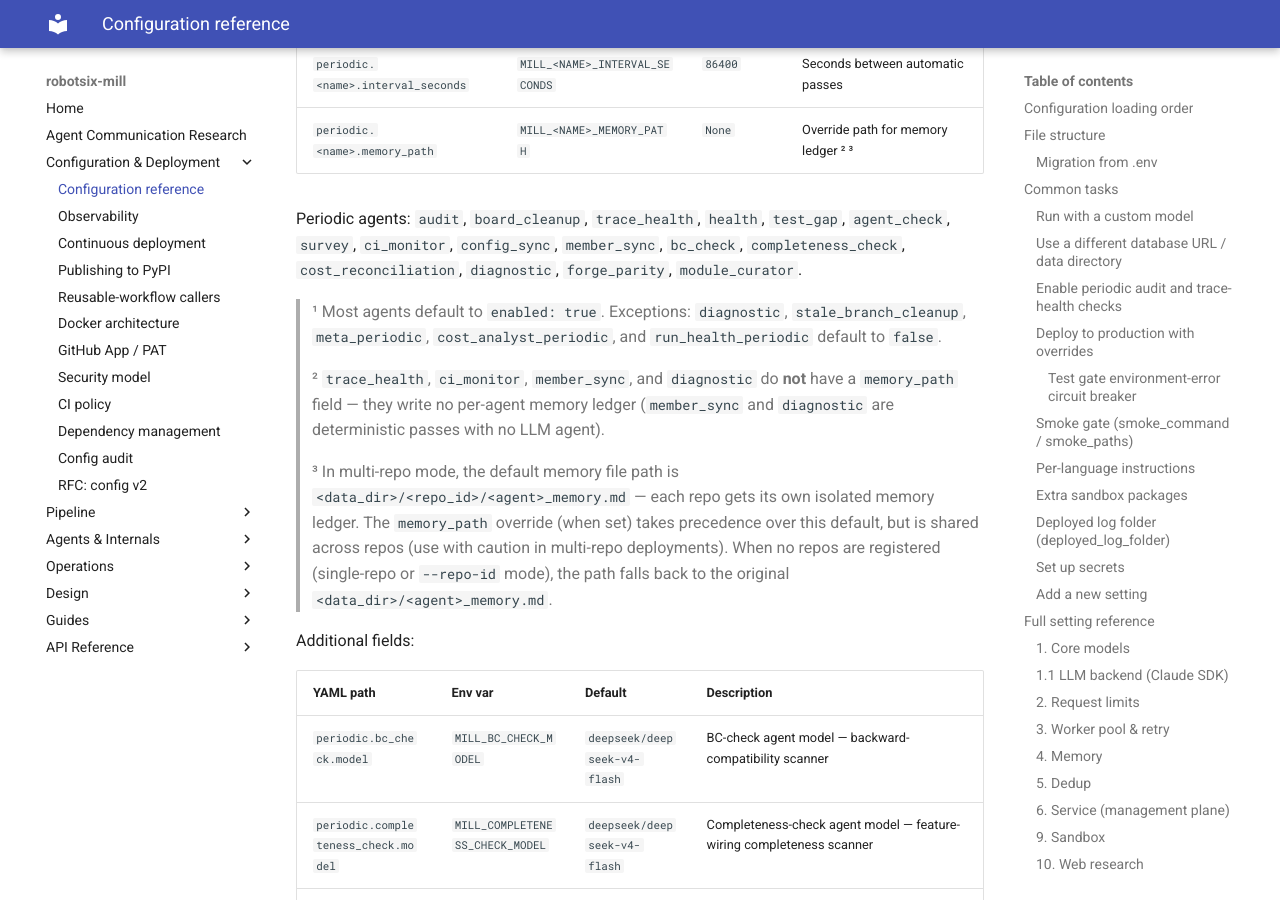
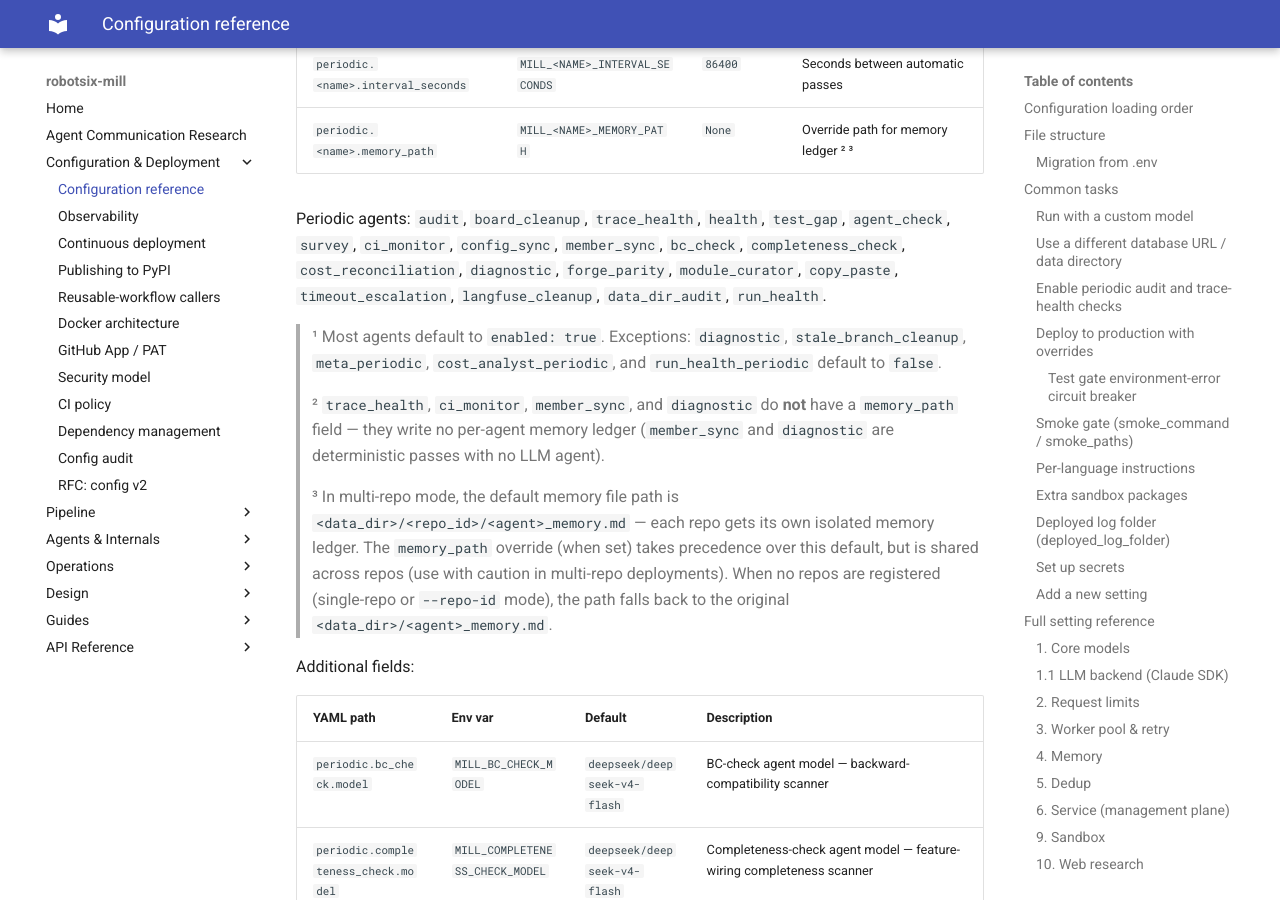
Before and after one commit to damien-robotsix/robotsix-mill, an MkDocs documentation site: the page built from docs/configuration.md, in a window 1280 px wide and 900 px high, scrolled down 20455 px. Built offline with MkDocs 1.6.1 and Material for MkDocs 9.7.7, drawn with Linux system fonts in a browser that asks for light colours.

Commit message:
mill: config drift: periodic agents list missing 5 agents from doc (20260617T080000Z-config-drift-periodic-agents-list-missin-c395)

```diff
--- a/docs/configuration.md
+++ b/docs/configuration.md
@@ -573,7 +573,8 @@ Each periodic agent shares this pattern:
 
 Periodic agents: `audit`, `board_cleanup`, `trace_health`, `health`, `test_gap`,
 `agent_check`, `survey`, `ci_monitor`, `config_sync`, `member_sync`, `bc_check`,
-`completeness_check`, `cost_reconciliation`, `diagnostic`, `forge_parity`, `module_curator`.
+`completeness_check`, `cost_reconciliation`, `diagnostic`, `forge_parity`, `module_curator`,
+`copy_paste`, `timeout_escalation`, `langfuse_cleanup`, `data_dir_audit`, `run_health`.
 
 > ¹ Most agents default to `enabled: true`. Exceptions: `diagnostic`, `stale_branch_cleanup`, `meta_periodic`, `cost_analyst_periodic`, and `run_health_periodic` default to `false`.
 >
```
